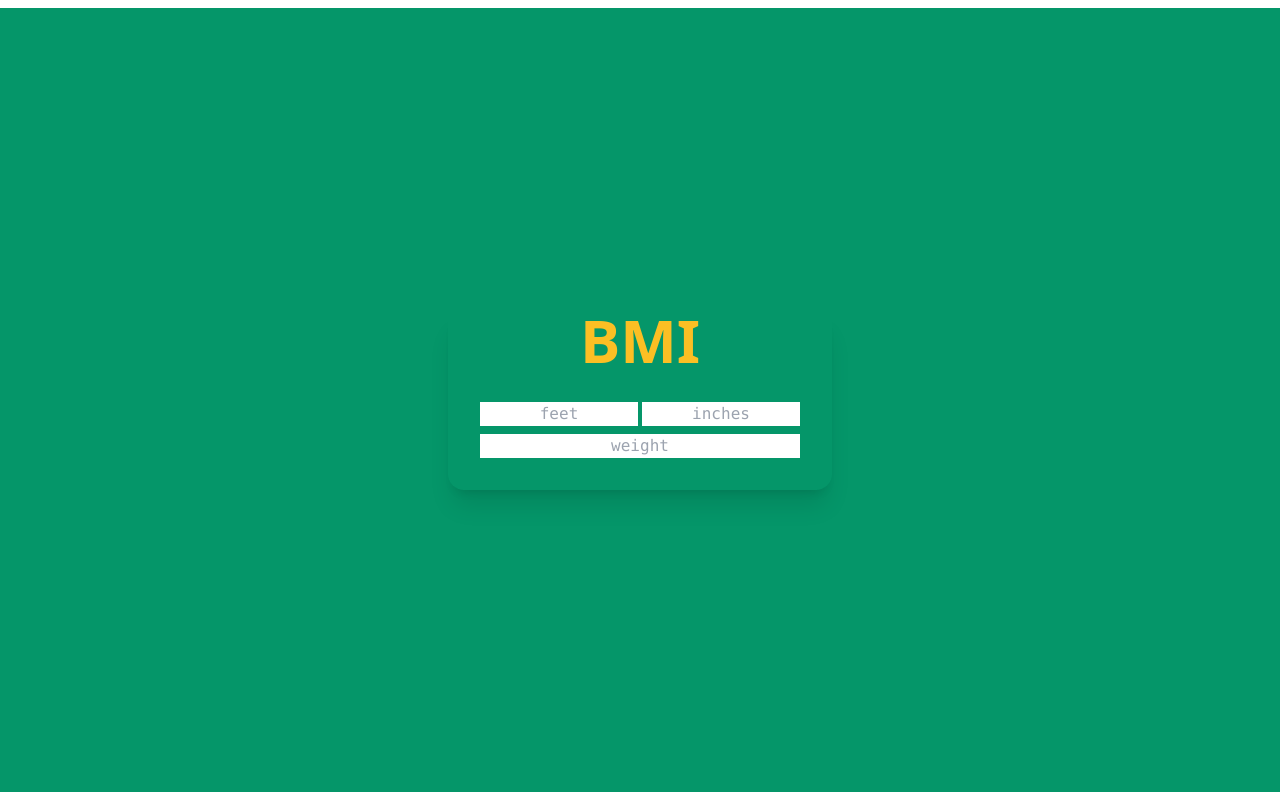
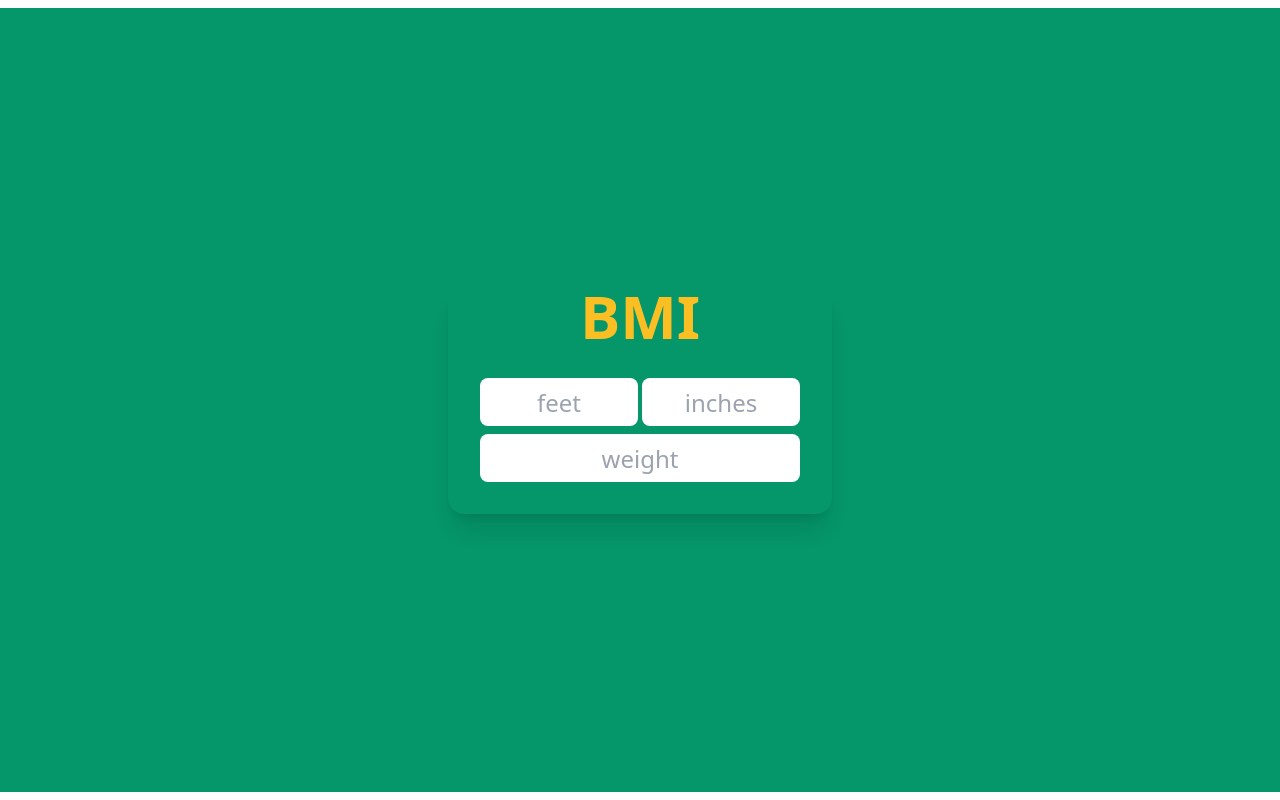
Before and after one commit to brianprost/bmi-calculator, a Next.js app: page / in a window 1280 px wide. Built offline with nearby package versions, Linux system fonts and the light colour scheme; a web font is replaced by a local one.

Commit message:
new font

```diff
--- a/package.json
+++ b/package.json
@@ -6,6 +6,7 @@
     "start": "next start"
   },
   "dependencies": {
+    "@fontsource/dela-gothic-one": "^4.5.7",
     "daisyui": "^2.13.3",
     "next": "latest",
     "react": "^17.0.2",
--- a/pages/_app.tsx
+++ b/pages/_app.tsx
@@ -1,4 +1,5 @@
 import '../styles/globals.css'
+import "@fontsource/dela-gothic-one"
 import type { AppProps } from 'next/app'
 
 function MyApp({ Component, pageProps }: AppProps) {
--- a/pages/index.tsx
+++ b/pages/index.tsx
@@ -1,7 +1,6 @@
 import type { NextPage } from 'next'
 import Head from 'next/head'
-import Image from 'next/image'
-import { useState, useEffect, useImperativeHandle } from 'react'
+import { useState, useEffect } from 'react'
 
 const Home: NextPage = () => {
   const [height, setHeight] = useState<Number>(NaN)
@@ -35,11 +34,11 @@ const Home: NextPage = () => {
   return (
     <div className="flex min-h-screen flex-col items-center justify-center py-2">
       <Head>
-        <title>YOU A FAT ASS</title>
+        <title>BMI Calculator</title>
         <link rel="icon" href="/favicon.ico" />
       </Head>
 
-      <main className="flex w-full flex-1 flex-col items-center justify-center bg-emerald-600 px-20 text-center">
+      <main className="flex w-full flex-1 flex-col items-center justify-center bg-emerald-600 px-20 text-center font-dela">
         <div className="bg-inherit-100 card w-96 shadow-xl">
           <figure>
             <h2 className="my-auto text-6xl font-bold text-amber-400">
@@ -52,14 +51,14 @@ const Home: NextPage = () => {
                 type="text"
                 value={heightFeet ? String(heightFeet) : ''}
                 placeholder="feet"
-                className="w-1/2 text-center font-mono"
+                className="input input-ghost w-1/2 appearance-none bg-base-100 text-center font-dela text-2xl focus:outline focus:outline-amber-400"
                 onChange={handleHeightFeetChange}
               />
               <input
                 type="text"
                 value={heightInches ? String(heightInches) : ''}
                 placeholder="inches"
-                className="w-1/2 text-center font-mono"
+                className="input input-ghost w-1/2 appearance-none bg-base-100 text-center font-dela text-2xl focus:outline focus:outline-amber-400"
                 onChange={handleHeightInchesChange}
               />
             </div>
@@ -67,7 +66,7 @@ const Home: NextPage = () => {
               type="text"
               value={weight ? String(weight) : ''}
               placeholder="weight"
-              className="text-center font-mono"
+              className="input input-ghost appearance-none bg-base-100 text-center font-dela text-2xl focus:outline focus:outline-amber-400"
               onChange={handleWeightChange}
             ></input>
           </div>
```
Also changed, not shown: .yarnrc.yml (added), 2 other files (tests, documents, lock files or other folders).
